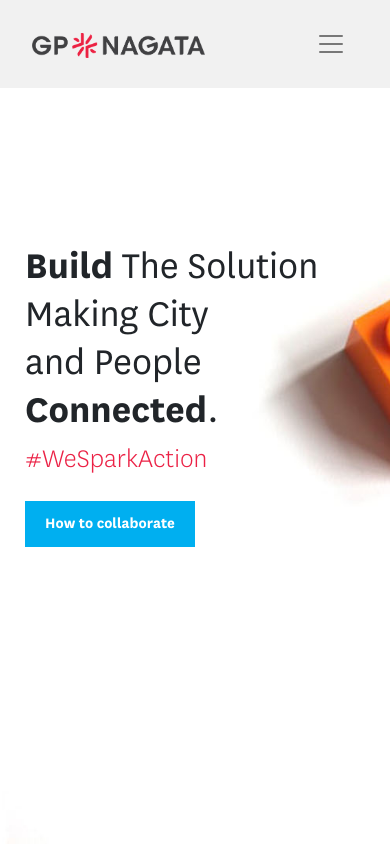
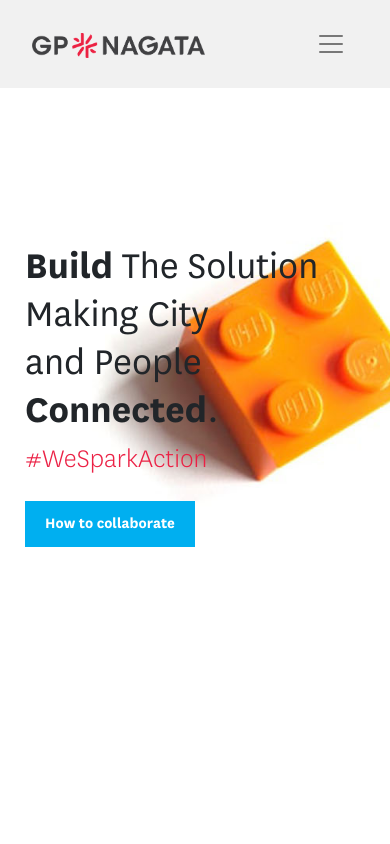
Before and after one commit to giro0710/gp-nagata, an Angular app: page /home in a window 390 px wide. Shown: the top 844 px of the page. Built offline with nearby package versions, Linux system fonts and the light colour scheme.

Commit message:
update contents and add happenings page

```diff
--- a/src/app/home/home.component.scss
+++ b/src/app/home/home.component.scss
@@ -118,7 +118,7 @@ $skyblue: #00aff0;
 
 @media only screen and (max-width: 768px) {
   .home-body {
-    background-position-x: 60%;
+    background-position-x: 75%;
 
     a {
       width: 50% !important;
```
